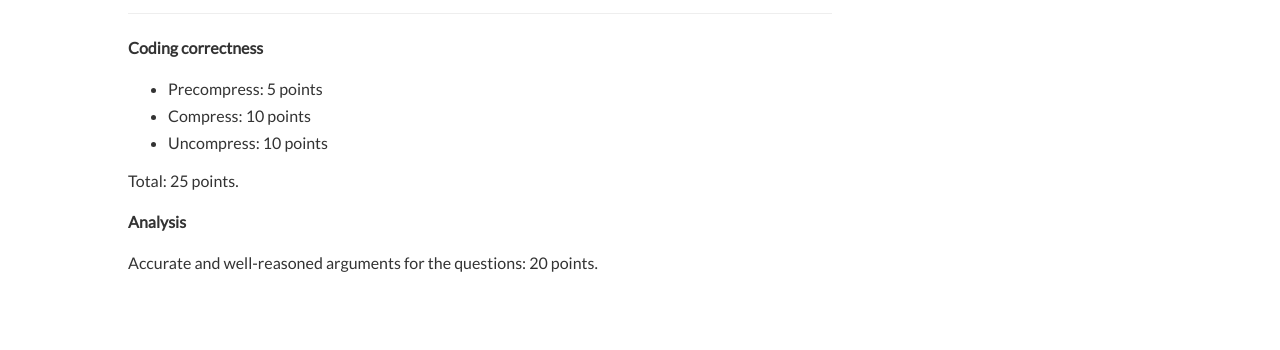
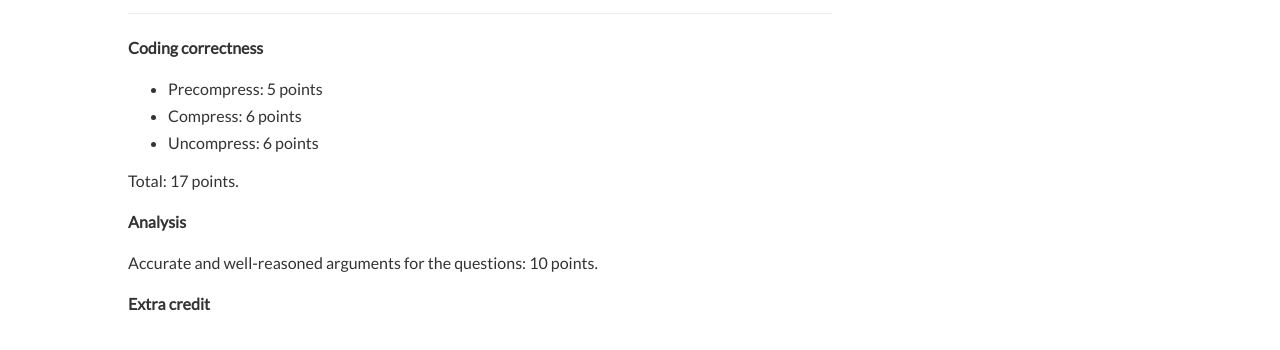
Before and after one commit to compsci201/compsci201.github.io, a Jekyll site: the page built from huffman/6-rubric.md, in a window 1280 px wide. Shown: the part 175-525 px from the top of the page. Built offline with Jekyll 4.4.1, drawn with Linux system fonts in a browser that asks for light colours; nearby versions of some CDN libraries.

```diff
--- a/huffman/6-rubric.md
+++ b/huffman/6-rubric.md
@@ -7,11 +7,13 @@
 **Coding correctness**
 
 - Precompress: 5 points
-- Compress: 10 points
-- Uncompress: 10 points
+- Compress: 6 points
+- Uncompress: 6 points
 
-Total: 25 points.
+Total: 17 points.
 
 **Analysis**
 
-Accurate and well-reasoned arguments for the questions: 20 points.
+Accurate and well-reasoned arguments for the questions: 10 points.
+
+**Extra credit**
```
